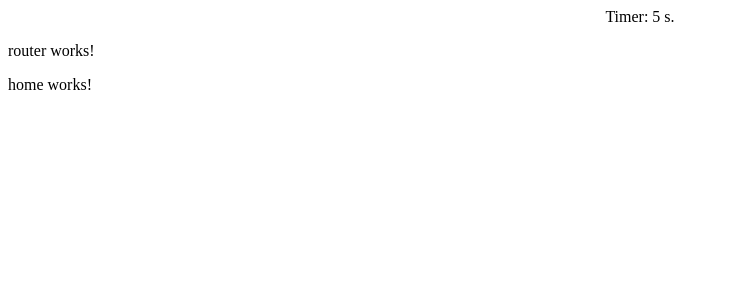
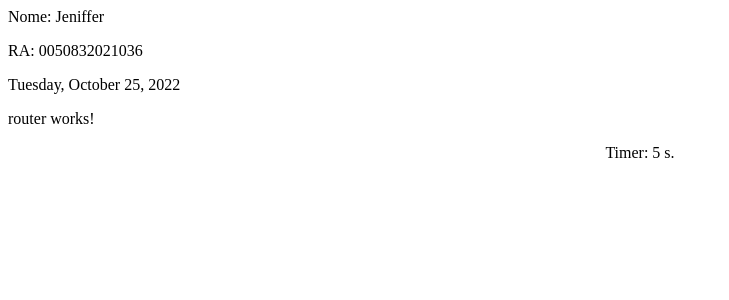
Before and after one commit to jeniffer-oliveira/home-timer-router, an Angular app: page / in a window 1280 px wide. Shown: the top 300 px of the page, without its empty margins (0-729 px from the left). Built offline with nearby package versions, Linux system fonts and the light colour scheme.

Commit message:
3 files modified

```diff
--- a/src/app/app.component.html
+++ b/src/app/app.component.html
@@ -1,3 +1,3 @@
+<app-home></app-home>
+<app-router></app-router>
 <app-timer></app-timer>
-<app-router></app-router>
-<app-home></app-home>
--- a/src/app/components/home/home.component.html
+++ b/src/app/components/home/home.component.html
@@ -1,3 +1,5 @@
-<p>
-home works!
-</p>
+<div>
+  <p>Nome: {{ name }}</p>
+  <p>RA: {{ ra }}</p>
+  <p>{{ today | date: 'fullDate' }}</p>
+</div>
--- a/src/app/components/home/home.component.ts
+++ b/src/app/components/home/home.component.ts
@@ -7,6 +7,10 @@ import { Component, OnInit } from '@angular/core';
 })
 export class HomeComponent implements OnInit {
 
+  name: string = "Jeniffer";
+  ra: string = "0050832021036";
+  today = new Date();
+
   constructor() { }
 
   ngOnInit() {
```
